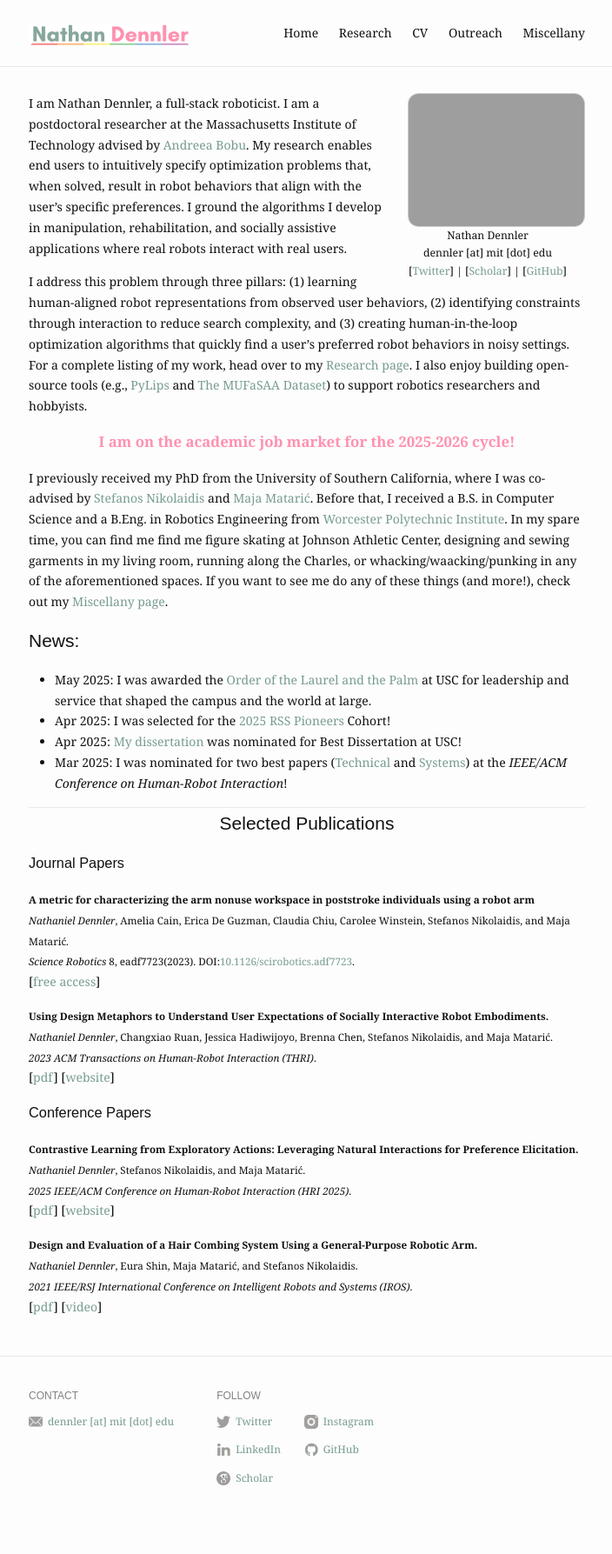
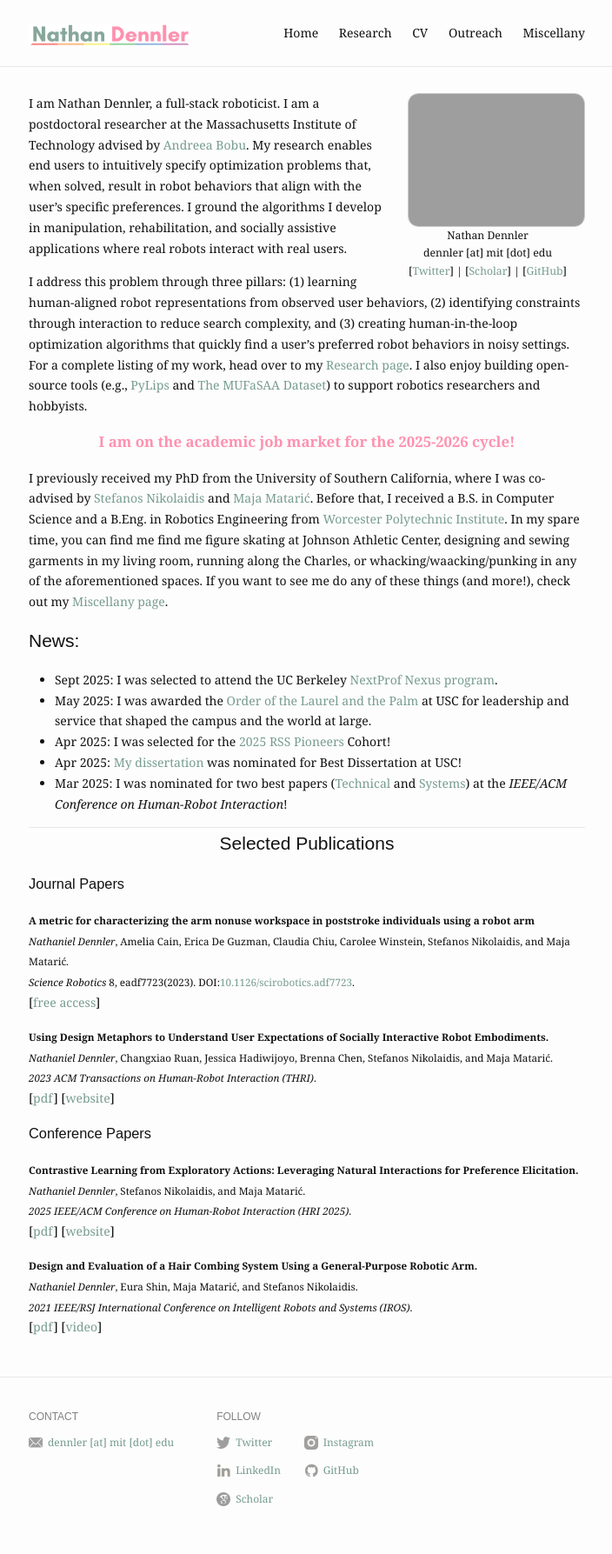
Before and after one commit to ndennler/ndennler.github.io, a Jekyll site: the page built from index.md, in a window 1280 px wide. Shown: the whole page at 87% size, without its empty margins (287-991 px from the left). Built offline with Jekyll 4.4.1, drawn with Linux system fonts in a browser that asks for light colours; before the commit the page ends 1763 px from its top, so only the background shows below that.

Commit message:
Update news section with recent achievements

```diff
--- a/index.md
+++ b/index.md
@@ -20,6 +20,7 @@ profile_picture:
 
 
 ## News:
+- Sept 2025: I was selected to attend the UC Berkeley [NextProf Nexus program](https://nextprof.engin.umich.edu/nextprof-nexus/).
 - May 2025: I was awarded the [Order of the Laurel and the Palm](https://studentrecognition.usc.edu/the-awards/) at USC for leadership and service that shaped the campus and the world at large.
 - Apr 2025: I was selected for the [2025 RSS Pioneers](https://sites.google.com/view/rsspioneers2025/) Cohort!
 - Apr 2025: [My dissertation](https://digitallibrary.usc.edu/Share/300et24g16gsvbm51yw2u1r3kg11chvt) was nominated for Best Dissertation at USC!
```
